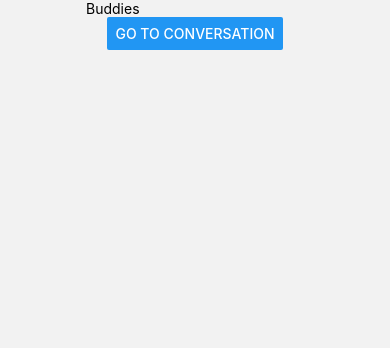
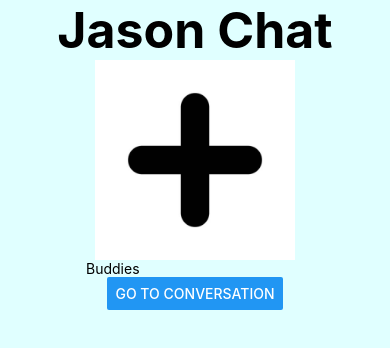
Before and after one commit to jpvarbed/BasicMessagingApp, a React Native app in the folder SleeperTest/: screen /Home in a window 390 px wide. Shown: the top 348 px of the page. Built offline with nearby package versions, Linux system fonts and the light colour scheme; what @giphy/react-native-sdk would draw is missing.

Commit message:
Cleanup homescreen

```diff
--- a/SleeperTest/Screens/HomeScreen.tsx
+++ b/SleeperTest/Screens/HomeScreen.tsx
@@ -1,9 +1,12 @@
 import React, {useState} from 'react';
 import {
   Button,
+  Image,
   SafeAreaView,
   ScrollView,
   StatusBar,
+  StyleSheet,
+  Text,
   TextInput,
   View,
 } from 'react-native';
@@ -27,7 +30,12 @@ export function HomeScreen({navigation}: HomeScreenProp) {
   };
 
   return (
-    <SafeAreaView>
+    <SafeAreaView style={styles.safeview}>
+      <Text style={styles.title}>Jason Chat</Text>
+      <Image
+        style={styles.icon}
+        source={require('../resources/images/HomeScreen.png')}
+      />
       <StatusBar barStyle={'light-content'} />
       <ScrollView contentInsetAdjustmentBehavior="automatic">
         <View style={{flex: 1, alignItems: 'center', justifyContent: 'center'}}>
@@ -44,3 +52,19 @@ export function HomeScreen({navigation}: HomeScreenProp) {
     </SafeAreaView>
   );
 }
+
+const styles = StyleSheet.create({
+  safeview: {
+    backgroundColor: 'lightcyan',
+    flex: 1,
+    alignItems: 'center',
+  },
+  title: {
+    fontWeight: 'bold',
+    fontSize: 50,
+  },
+  icon: {
+    height: 200,
+    width: 200,
+  },
+});
```
Also changed, not shown: SleeperTest/resources/images/HomeScreen.png (added).
